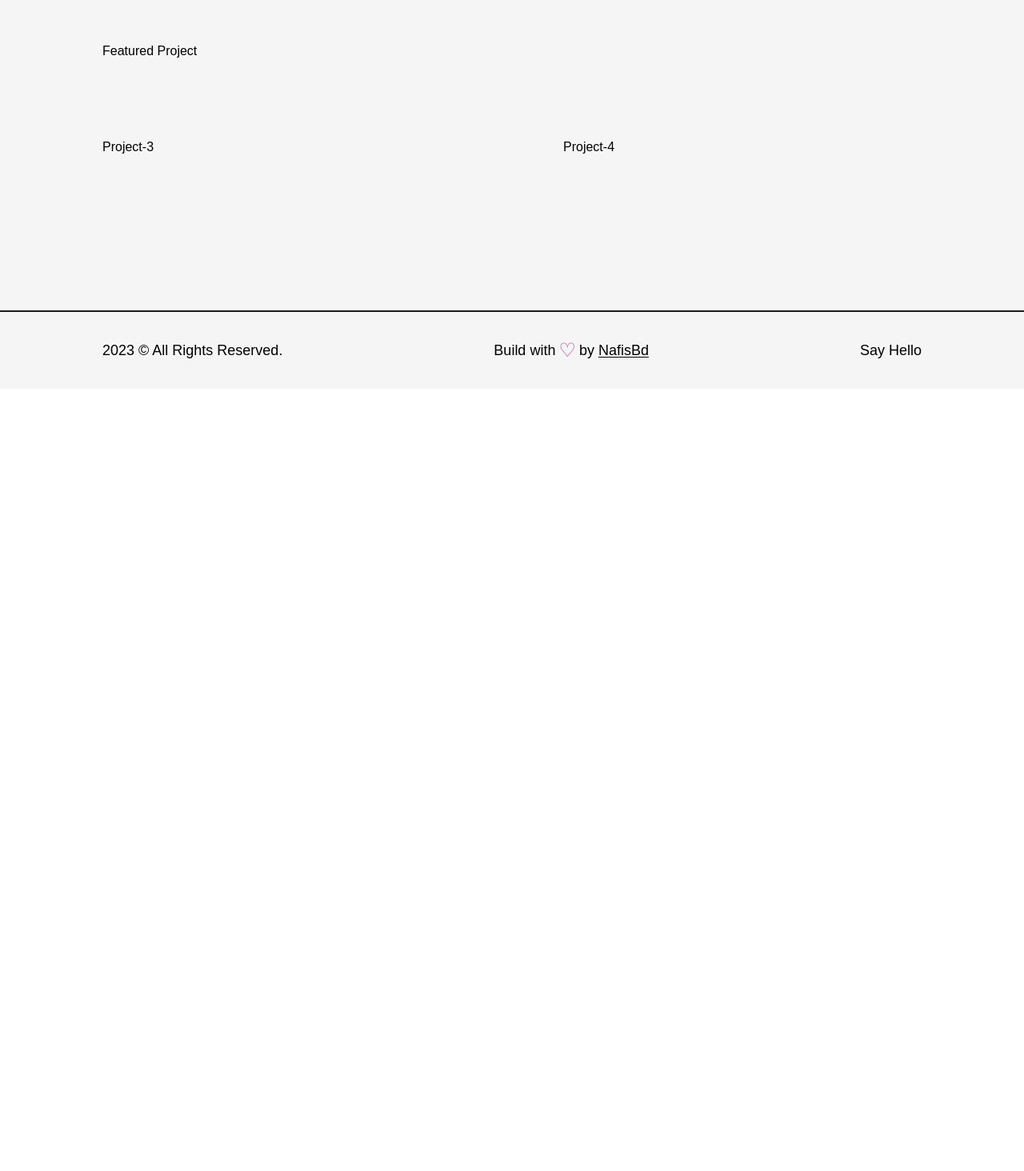
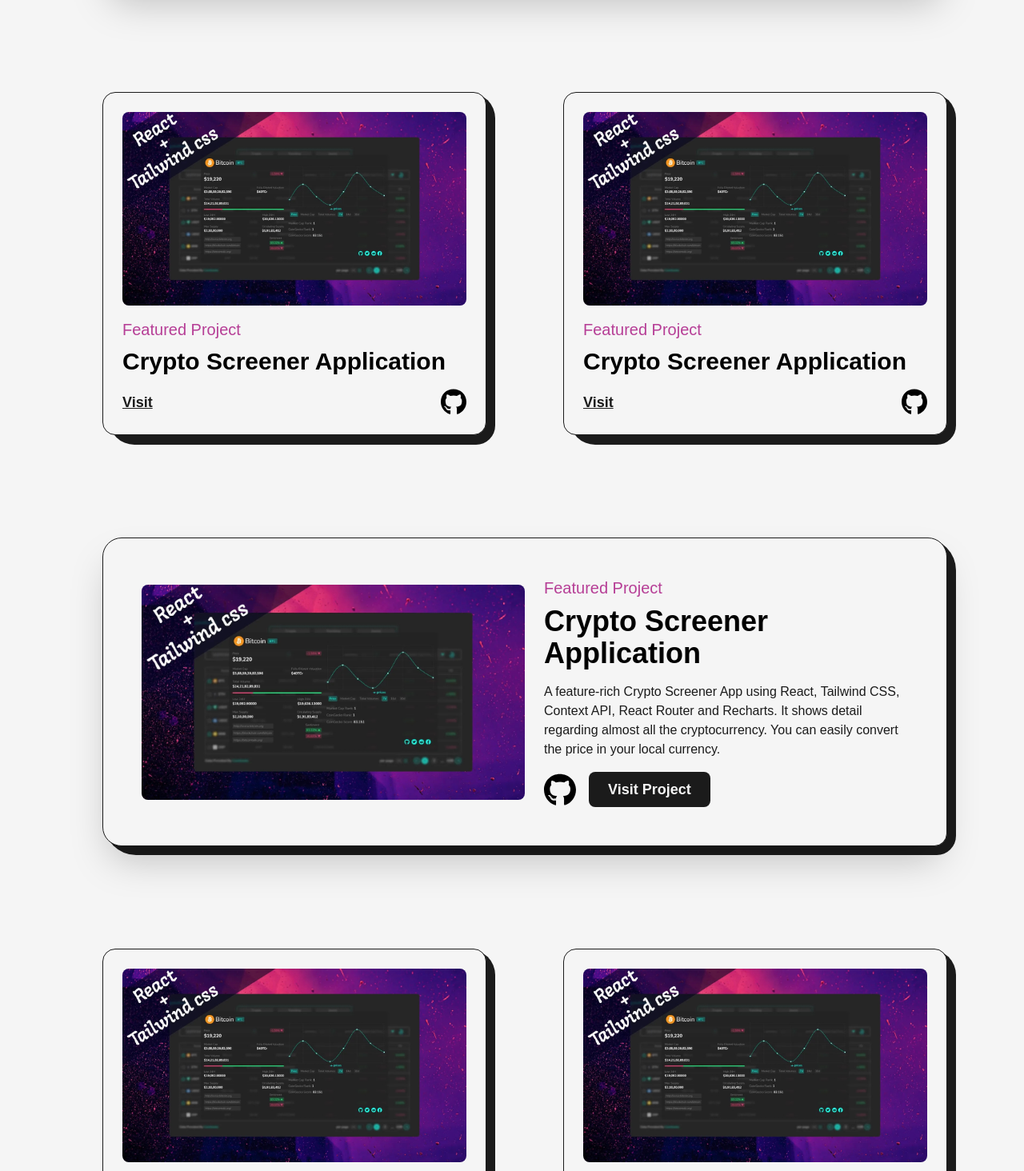
Before and after one commit to NafisMahmudAyon/Portfolio-NafisBd.com, a Next.js app: page /projects in a window 1280 px wide. Shown: the part 826-2290 px from the top of the page at 80% size. Before the commit the page ends 1312 px from the top, so only its background shows below. Built offline with nearby package versions, Linux system fonts and the light colour scheme.

Commit message:
portfolio website nafisbd.com

```diff
--- a/src/pages/projects.js
+++ b/src/pages/projects.js
@@ -9,19 +9,45 @@ import project1 from "../../public/images/projects/crypto-screener-cover-image.j
 
 const FeaturedProject = ({ type, title, summary, img, link, github }) => {
   return (
-    <article className='w-full flex items-center justify-between rounded-3xl border border-solid border-dark bg-light shadow-2xl'>
+    <article className='w-full relative flex items-center justify-between rounded-3xl rounded-br-2xl border border-solid border-dark bg-light shadow-2xl p-12'>
+      <div className="absolute top-0 -right-3 -z-10 w-[101%] h-[103%] rounded-[2.5rem] rounded-br-3xl bg-dark" />
       <Link href={link} target='_blank' className='w-1/2 cursor-pointer overflow-hidden rounded-lg'>
         <Image src={img} alt={title} className='w-full h-auto' />
       </Link>
       <div className='w-1/2 flex flex-col items-start justify-between pl-6'>
         <span className='text-primary font-medium text-xl'>{type}</span>
-
-        <p>{summary}</p>
-        <div>
-          <Link href={github} target='_blank'>
+        <Link href={link} target='_blank' className='hover:underline underline-offset-2'>
+          <h2 className='my-2 w-full text-left text-4xl font-bold'>{title}</h2>
+        </Link>
+        <p className='my-2 font-medium text-dark'>{summary}</p>
+        <div className=' mt-2 flex items-center'>
+          <Link href={github} target='_blank' className="w-10">
             <GithubIcon />
           </Link>
-          <Link href={link} target='_blank'>Visit Project</Link>
+          <Link href={link} target='_blank' className="ml-4 rounded-lg bg-dark text-light p-2 px-6 text-lg font-semibold">Visit Project</Link>
+        </div>
+      </div>
+    </article>
+  )
+}
+
+const Project = ({ type, title, img, link, github }) => {
+  return(
+    <article className='w-full flex flex-col items-center justify-center rounded-2xl border border-solid border-dark bg-light p-6 relative'>
+      <div className="absolute top-0 -right-3 -z-10 w-[101%] h-[103%] rounded-[2rem] rounded-br-3xl bg-dark" />
+      <Link href={link} target='_blank' className='w-full cursor-pointer overflow-hidden rounded-lg'>
+        <Image src={img} alt={title} className='w-full h-auto' />
+      </Link>
+      <div className='w-full flex flex-col items-start justify-between mt-4'>
+        <span className='text-primary font-medium text-xl'>{type}</span>
+        <Link href={link} target='_blank' className='hover:underline underline-offset-2'>
+          <h2 className='my-2 w-full text-left text-3xl font-bold'>{title}</h2>
+        </Link>
+        <div className=' w-full mt-2 flex items-center justify-between'>
+          <Link href={link} target='_blank' className=" text-dark text-lg font-semibold underline">Visit</Link>
+          <Link href={github} target='_blank' className="w-8">
+            <GithubIcon />
+          </Link>
         </div>
       </div>
     </article>
@@ -37,8 +63,8 @@ const projects = () => {
       </Head>
       <main className="w-full mb-16 flex flex-col items-center justify-center">
         <Layout className='pt-16'>
-          <AnimatedText text="Imagination Trumps Knowledge!" />
-          <div className="grid grid-cols-12 gap-24">
+          <AnimatedText text="Imagination Trumps Knowledge!"  className='mb-16'/>
+          <div className="grid grid-cols-12 gap-24 gap-y-32">
             <div className=' col-span-12'>
               <FeaturedProject
                 title="Crypto Screener Application"
@@ -52,19 +78,52 @@ const projects = () => {
               />
             </div>
             <div className=' col-span-6'>
-              Project-1
+              <Project
+                title="Crypto Screener Application"
+                img={project1}
+                link='/'
+                type="Featured Project"
+                github='/'
+              />
             </div>
             <div className=' col-span-6'>
-              Project-2
+              <Project
+                title="Crypto Screener Application"
+                img={project1}
+                link='/'
+                type="Featured Project"
+                github='/'
+              />
             </div>
             <div className=' col-span-12'>
-              Featured Project
+              <FeaturedProject
+                title="Crypto Screener Application"
+                img={project1}
+                summary="A feature-rich Crypto Screener App using React, Tailwind CSS, Context API, React Router and Recharts.
+                It shows detail regarding almost all the cryptocurrency. You can easily convert the price in your
+                local currency."
+                link='/'
+                type="Featured Project"
+                github='/'
+              />
             </div>
             <div className=' col-span-6'>
-              Project-3
+              <Project
+                title="Crypto Screener Application"
+                img={project1}
+                link='/'
+                type="Featured Project"
+                github='/'
+              />
             </div>
             <div className=' col-span-6'>
-              Project-4
+              <Project
+                title="Crypto Screener Application"
+                img={project1}
+                link='/'
+                type="Featured Project"
+                github='/'
+              />
             </div>
           </div>
         </Layout>
```
